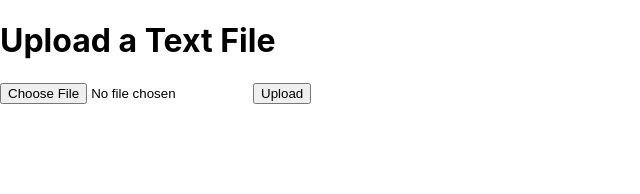
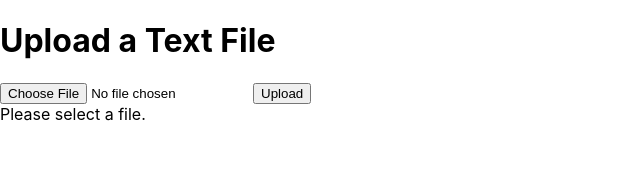
Before and after one commit to SabMehdi/frontend, a React (Create React App) app: page / in a window 1280 px wide. Both pictures are taken after a click on the button "Upload". Shown: the top 194 px of the page, without its empty margins (0-640 px from the left). Built offline with nearby package versions, Linux system fonts and the light colour scheme.

Commit message:
Handling errors

```diff
--- a/src/FileUpload.tsx
+++ b/src/FileUpload.tsx
@@ -1,21 +1,21 @@
 import React, { useState } from 'react';
-import axios from 'axios';
-import { AxiosError } from 'axios';
+import axios, { AxiosError } from 'axios';
 
 const FileUpload = () => {
   const [invertedIndex, setInvertedIndex] = useState(null);
-  const [selectedFile, setSelectedFile] = useState<File | null>(null); // Specify the type of selectedFile
+  const [selectedFile, setSelectedFile] = useState<File | null>(null);
+  const [error, setError] = useState<string | null>(null);
 
-  // Explicitly specify the type of 'event'
   const handleFileChange = (event: React.ChangeEvent<HTMLInputElement>) => {
     if (event.target.files && event.target.files.length > 0) {
       setSelectedFile(event.target.files[0]);
+      setError(null); // Clear any previous error message
     }
   };
 
   const handleUpload = async () => {
     if (!selectedFile) {
-      // Handle the case where no file is selected
+      setError('Please select a file.'); // Set the error message
       return;
     }
 
@@ -28,7 +28,7 @@
         },
       });
       setInvertedIndex(response.data.inverted_index);
-      } catch (error: AxiosError | any) { // Specify AxiosError or any
+    } catch (error: AxiosError | any) {
       if (error.response) {
           // The request was made, but the server responded with an error
         console.error('Server Error:', error.response.data);
@@ -40,7 +40,6 @@
         console.error('Request Error:', error.message);
       }
     }
-
   };
 
   return (
@@ -48,6 +47,7 @@
       <h1>Upload a Text File</h1>
       <input type="file" onChange={handleFileChange} />
       <button onClick={handleUpload}>Upload</button>
+      {error && <div className="error-message">{error}</div>} {/* Display error message */}
       {invertedIndex && (
         <div>
           <h2>Inverted Index:</h2>
```
Lines whose indentation alone changed are shown as unchanged.
